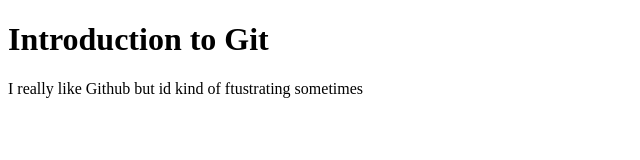
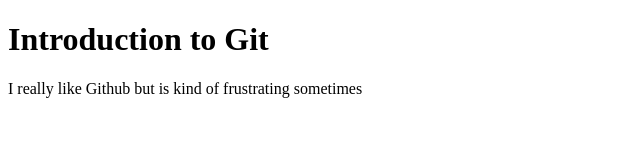
Before and after one commit to ElenaDianaUngureanu/DemoProject, a plain HTML site: page index.html in a window 1280 px wide. Shown: the full height of the page, 0-640 px from the left. Drawn offline with Linux system fonts and the light colour scheme.

Commit message:
correcting the spellcheck

```diff
--- a/index.html
+++ b/index.html
@@ -10,7 +10,7 @@
 
 <body>
     <h1>Introduction to Git</h1>
-    <p>I really like Github but id kind of ftustrating sometimes</p>
+    <p>I really like Github but is kind of frustrating sometimes</p>
 </body>
 
 </html>
```
